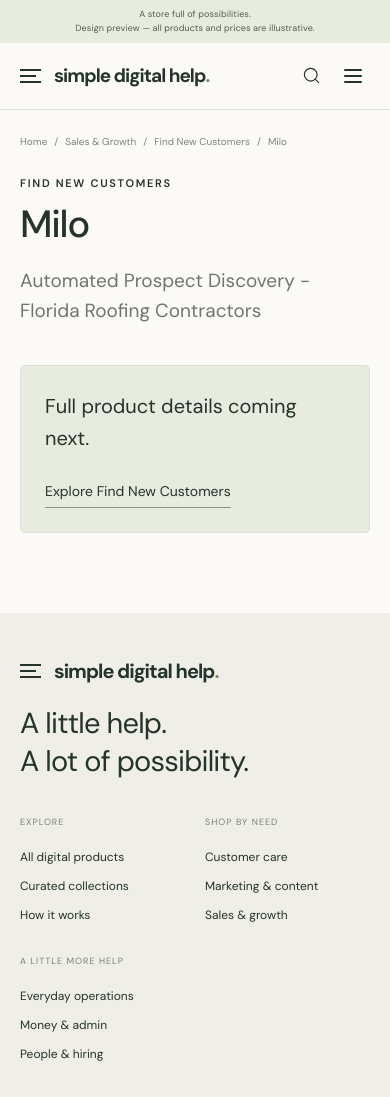
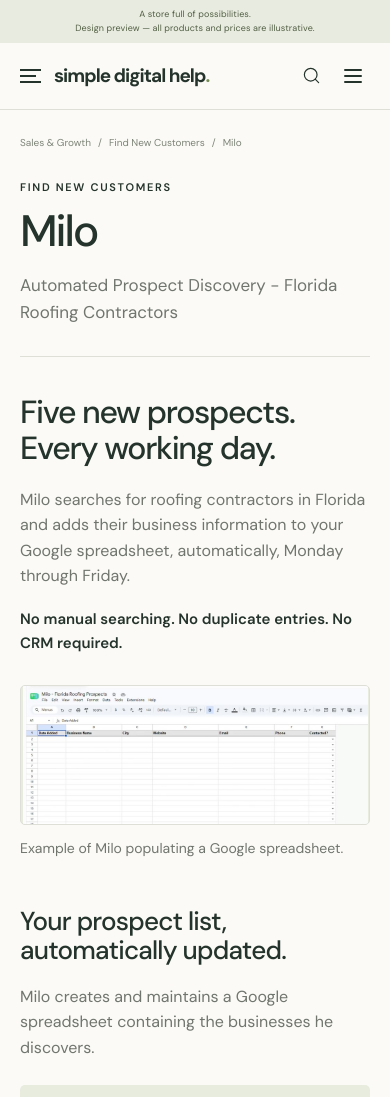
Before and after one commit to experimentalllc1-creator/simple-digital-help, a Next.js app: page /products/milo-florida-roofing-contractors in a window 390 px wide. Shown: the top 1097 px of the page. Built offline with nearby package versions, Linux system fonts and the light colour scheme.

Commit message:
Build Milo product page V1

```diff
--- a/src/app/products/milo-florida-roofing-contractors/page.tsx
+++ b/src/app/products/milo-florida-roofing-contractors/page.tsx
@@ -1,26 +1,14 @@
 import type { Metadata } from "next";
-import Link from "next/link";
 import { notFound } from "next/navigation";
-import { publishedDiscoveryProducts, salesPaths } from "@/lib/sales-catalog";
-import styles from "@/components/sales-growth.module.css";
+import { publishedDiscoveryProducts } from "@/lib/sales-catalog";
+import { miloPresentations } from "@/lib/milo-presentations";
+import MiloProductPage from "@/components/milo-product-page";
 
 export const metadata: Metadata = { title: "Milo | Automated Prospect Discovery - Florida Roofing Contractors" };
 
 export default function MiloPage() {
   const product = publishedDiscoveryProducts.find((item) => item.slug === "milo-florida-roofing-contractors");
-  if (!product) notFound();
-  return (
-    <div className={`page-width ${styles.page}`}>
-      <nav className="breadcrumb" aria-label="Breadcrumb"><Link href="/">Home</Link><span>/</span><Link href={salesPaths.category}>Sales &amp; Growth</Link><span>/</span><Link href={salesPaths.discovery}>Find New Customers</Link><span>/</span><span aria-current="page">Milo</span></nav>
-      <header className={styles.intro}>
-        <p className="eyebrow">FIND NEW CUSTOMERS</p>
-        <h1>{product.name}</h1>
-        <p>{product.subtitle}</p>
-      </header>
-      <section className={styles.placeholder} aria-label="Product details">
-        <p>Full product details coming next.</p>
-        <Link className="text-link" href={salesPaths.discovery}>Explore Find New Customers</Link>
-      </section>
-    </div>
-  );
+  const presentation = product && miloPresentations[product.slug];
+  if (!product || !presentation) notFound();
+  return <MiloProductPage product={product} presentation={presentation} />;
 }
--- /dev/null
+++ b/src/components/milo-demo.tsx
@@ -0,0 +1,39 @@
+"use client";
+
+import Image from "next/image";
+import { useEffect, useRef, useState } from "react";
+import type { MiloPresentation } from "@/lib/milo-presentations";
+import styles from "./milo-product.module.css";
+
+export default function MiloDemo({ demo }: { demo: MiloPresentation["demo"] }) {
+  const video = useRef<HTMLVideoElement>(null);
+  const [failed, setFailed] = useState(false);
+
+  useEffect(() => {
+    // A failed media request can finish before hydration attaches onError.
+    if (video.current?.error) {
+      setFailed(true);
+      return;
+    }
+    const preference = window.matchMedia("(prefers-reduced-motion: reduce)");
+    function updateMotion() {
+      if (preference.matches) video.current?.pause();
+      else video.current?.play().catch(() => {
+        // The poster remains visible if the browser blocks automatic playback.
+      });
+    }
+    updateMotion();
+    preference.addEventListener("change", updateMotion);
+    return () => preference.removeEventListener("change", updateMotion);
+  }, []);
+
+  return (
+    <figure className={styles.demo}>
+      <div className={styles.media}>
+        <Image className={styles.poster} src={demo.poster} alt={demo.caption} fill sizes="(max-width: 800px) 100vw, 1100px" unoptimized />
+        {!failed && <video ref={video} className={styles.video} src={demo.src} poster={demo.poster} autoPlay muted loop playsInline preload="metadata" onError={() => setFailed(true)} aria-label={demo.caption} />}
+      </div>
+      <figcaption>{demo.caption}</figcaption>
+    </figure>
+  );
+}
--- /dev/null
+++ b/src/components/milo-product-page.tsx
@@ -0,0 +1,55 @@
+import Link from "next/link";
+import { Check } from "lucide-react";
+import { salesPaths, type DiscoveryProduct } from "@/lib/sales-catalog";
+import type { MiloPresentation } from "@/lib/milo-presentations";
+import MiloDemo from "./milo-demo";
+import styles from "./milo-product.module.css";
+
+export default function MiloProductPage({ product, presentation }: {
+  product: DiscoveryProduct;
+  presentation: MiloPresentation;
+}) {
+  return (
+    <div className={`page-width ${styles.page}`}>
+      <nav className="breadcrumb" aria-label="Breadcrumb">
+        <Link href={salesPaths.category}>Sales &amp; Growth</Link><span>/</span>
+        <Link href={salesPaths.discovery}>Find New Customers</Link><span>/</span>
+        <span aria-current="page">{product.name}</span>
+      </nav>
+      <div className={styles.content}>
+        <header className={styles.identity}>
+          <p className="eyebrow">FIND NEW CUSTOMERS</p>
+          <h1>{product.name}</h1>
+          <p className={styles.subtitle}>{product.subtitle}</p>
+        </header>
+        <section className={styles.message} aria-labelledby="milo-message">
+          <h2 id="milo-message">{presentation.headline}</h2>
+          <p className={styles.description}>{presentation.description}</p>
+          <p className={styles.reassurance}>{presentation.reassurance}</p>
+        </section>
+        <MiloDemo demo={presentation.demo} />
+        <section className={styles.deliverables} aria-labelledby="milo-deliverables">
+          <h2 id="milo-deliverables">{presentation.deliverablesHeading}</h2>
+          <p>{presentation.deliverablesCopy}</p>
+          <ul className={styles.fields}>{presentation.fields.map((field) => <li key={field}><Check size={17} aria-hidden="true" />{field}</li>)}</ul>
+          <p>{presentation.qualificationCopy}</p>
+        </section>
+        <section className={styles.purchase} aria-labelledby="milo-purchase">
+          <div>
+            <p className="eyebrow">ONE-TIME PAYMENT</p>
+            <h2 id="milo-purchase">Price to be confirmed</h2>
+            <p>Purchase availability coming next.</p>
+          </div>
+          <div className={styles.purchaseAction}>
+            <button className="button" disabled aria-describedby="checkout-status">Buy Now</button>
+            <small id="checkout-status">Unavailable until checkout is ready.</small>
+          </div>
+        </section>
+        <section className={styles.installation} aria-labelledby="milo-installation">
+          <h2 id="milo-installation">What happens after purchase?</h2>
+          <ol className={styles.steps}>{presentation.installationSteps.map((step, index) => <li key={step}><span aria-hidden="true">0{index + 1}</span><p>{step}</p></li>)}</ol>
+        </section>
+      </div>
+    </div>
+  );
+}
--- /dev/null
+++ b/src/components/milo-product.module.css
@@ -0,0 +1,45 @@
+.page { padding-top: 38px; padding-bottom: 85px; }
+.content { max-width: 1100px; margin: 0 auto; }
+.identity { margin: 36px 0 38px; padding-bottom: 30px; border-bottom: 1px solid var(--line); }
+.identity h1 { font-size: clamp(44px, 6vw, 72px); letter-spacing: -2px; margin: 12px 0 15px; }
+.subtitle { font-size: clamp(17px, 2vw, 22px); color: var(--muted); }
+.message { max-width: 800px; margin-bottom: 30px; }
+.message h2 { font-size: clamp(32px, 4vw, 46px); letter-spacing: -1.3px; margin-bottom: 20px; }
+.description { color: var(--muted); font-size: 18px; }
+.reassurance { margin-top: 18px; font-weight: 600; font-size: 15px; }
+.demo { margin: 0; }
+.media { position: relative; aspect-ratio: 5 / 2; overflow: hidden; border: 1px solid var(--line); border-radius: var(--radius); background: var(--sage); }
+.poster, .video { width: 100%; height: 100%; object-fit: contain; }
+.video { position: absolute; inset: 0; }
+.demo figcaption { margin-top: 12px; font-size: 14px; color: var(--muted); }
+.deliverables { margin-top: 48px; }
+.deliverables h2, .installation h2 { font-size: clamp(26px, 3vw, 34px); letter-spacing: -0.8px; margin-bottom: 18px; }
+.deliverables > p { max-width: 800px; color: var(--muted); }
+.fields { list-style: none; padding: 0; margin: 25px 0; display: grid; grid-template-columns: repeat(3, minmax(0, 1fr)); gap: 12px; }
+.fields li { padding: 17px 18px; background: var(--sage); border-radius: var(--radius); display: flex; align-items: center; gap: 10px; font-size: 15px; }
+.fields svg { color: var(--green); }
+.purchase { margin-top: 38px; padding: 32px; border: 1px solid #bcc9b4; border-radius: var(--radius); background: var(--sage); display: flex; align-items: center; justify-content: space-between; gap: 28px; }
+.purchase h2 { margin: 9px 0; font-size: 28px; letter-spacing: -0.6px; }
+.purchase p { color: var(--muted); }
+.purchaseAction { display: grid; gap: 10px; min-width: 250px; }
+.purchaseAction button { width: 100%; background: #d1d6cb; color: #555e4f; }
+.purchaseAction small { color: #56624e; text-align: center; }
+.installation { margin-top: 58px; }
+.steps { list-style: none; padding: 0; margin: 28px 0 0; display: grid; grid-template-columns: repeat(3, minmax(0, 1fr)); gap: 28px; }
+.steps li { border-top: 1px solid var(--line); padding-top: 20px; }
+.steps span { display: block; color: var(--muted); font-size: 13px; margin-bottom: 14px; }
+.steps p { font-size: 17px; }
+@media (prefers-reduced-motion: reduce) { .video { display: none; } }
+@media (max-width: 800px) {
+  .fields { grid-template-columns: repeat(2, minmax(0, 1fr)); }
+  .purchase { align-items: stretch; flex-direction: column; }
+  .purchaseAction { min-width: 0; }
+  .steps { grid-template-columns: 1fr; gap: 22px; }
+}
+@media (max-width: 500px) {
+  .page { padding-top: 25px; padding-bottom: 55px; }
+  .identity { margin-top: 28px; }
+  .fields { grid-template-columns: 1fr; gap: 8px; }
+  .purchase { padding: 24px; }
+  .description { font-size: 16px; }
+}
--- /dev/null
+++ b/src/lib/milo-presentations.ts
@@ -0,0 +1,37 @@
+export type MiloPresentation = {
+  headline: string;
+  description: string;
+  reassurance: string;
+  demo: { src: string; poster: string; caption: string };
+  deliverablesHeading: string;
+  deliverablesCopy: string;
+  fields: string[];
+  qualificationCopy: string;
+  installationSteps: string[];
+};
+
+// Presentation only. Pricing and checkout configuration belong to the next phase.
+export const miloPresentations: Record<string, MiloPresentation> = {
+  "milo-florida-roofing-contractors": {
+    headline: "Five new prospects. Every working day.",
+    description: "Milo searches for roofing contractors in Florida and adds their business information to your Google spreadsheet, automatically, Monday through Friday.",
+    reassurance: "No manual searching. No duplicate entries. No CRM required.",
+    demo: {
+      src: "/milo-spreadsheet-loop.mp4",
+      poster: "/milo-spreadsheet-poster.jpg",
+      caption: "Example of Milo populating a Google spreadsheet.",
+    },
+    deliverablesHeading: "Your prospect list, automatically updated.",
+    deliverablesCopy: "Milo creates and maintains a Google spreadsheet containing the businesses he discovers.",
+    fields: [
+      "Business name", "City", "Website", "Public business email",
+      "Phone number", "Date added", "Contacted? (Yes/No)",
+    ],
+    qualificationCopy: "Milo checks existing records before adding new businesses. His daily target is five qualifying prospects with publicly available business email addresses.",
+    installationSteps: [
+      "Receive Milo and his installation instructions.",
+      "Install Milo and connect your Google account.",
+      "Complete the first run and activate recurring prospect discovery.",
+    ],
+  },
+};
```
Also changed, not shown: public/milo-spreadsheet-poster.jpg (added), 2 other files (tests, documents, lock files or other folders).
